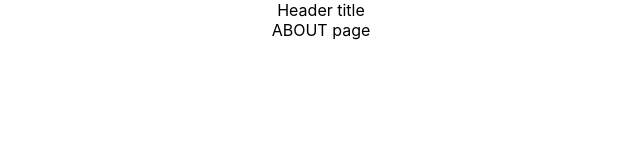
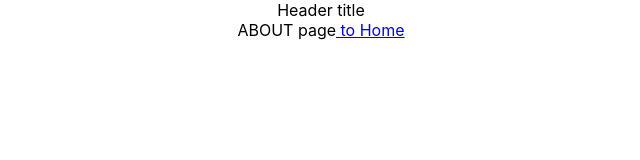
Before and after one commit to OverlordA/pattern_front_ts, a React (Create React App) app: page /about in a window 1280 px wide. Shown: the top 160 px of the page, without its empty margins (319-959 px from the left). Built offline with nearby package versions, Linux system fonts and the light colour scheme.

Commit message:
FEATURE: - added Link for transition with screens

```diff
--- a/src/pages/About.tsx
+++ b/src/pages/About.tsx
@@ -1,6 +1,12 @@
 import React from 'react';
+import { Link } from 'react-router-dom';
 
 const About: React.FC = () => {
-    return <div> ABOUT page </div>;
+    return (
+        <div>
+            ABOUT page
+            <Link to={'/'}> to Home </Link>
+        </div>
+    );
 };
 export default About;
--- a/src/pages/HomePage.tsx
+++ b/src/pages/HomePage.tsx
@@ -1,5 +1,6 @@
 import React, { useEffect, useState } from 'react';
 import { getAllUsers, registrationUser } from '../api';
+import {Link} from "react-router-dom";
 
 const HomePage: React.FC = () => {
     const [usersResponse, setUsersResponse] = useState();
@@ -18,6 +19,8 @@ const HomePage: React.FC = () => {
 
     return (
         <div className={'home-container'}>
+            <Link to={'/profile'}> to profile</Link>
+            <Link to={'/about'}> to about</Link>
             <div className={'button-container'}>
                 <button onClick={getUsers}> Get, all users </button>
                 <button onClick={createUser}> Post create user </button>
--- a/src/pages/Profile.tsx
+++ b/src/pages/Profile.tsx
@@ -1,6 +1,12 @@
 import React from 'react';
+import { Link } from 'react-router-dom';
 
 const Profile: React.FC = () => {
-    return <div> Profile </div>;
+    return (
+        <div>
+            Profile
+            <Link to={'/'}> to home </Link>
+        </div>
+    );
 };
 export default Profile;
```
